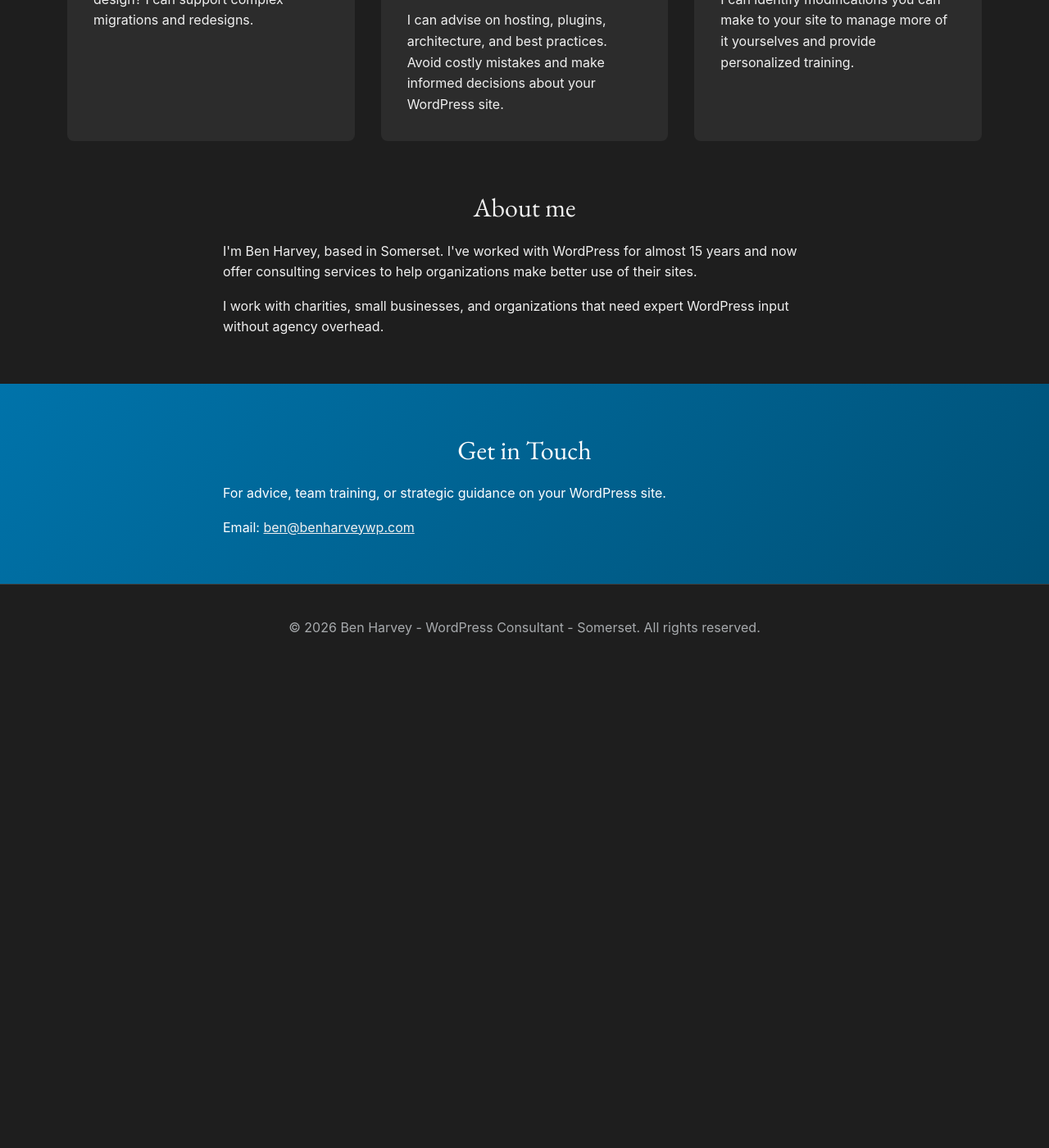
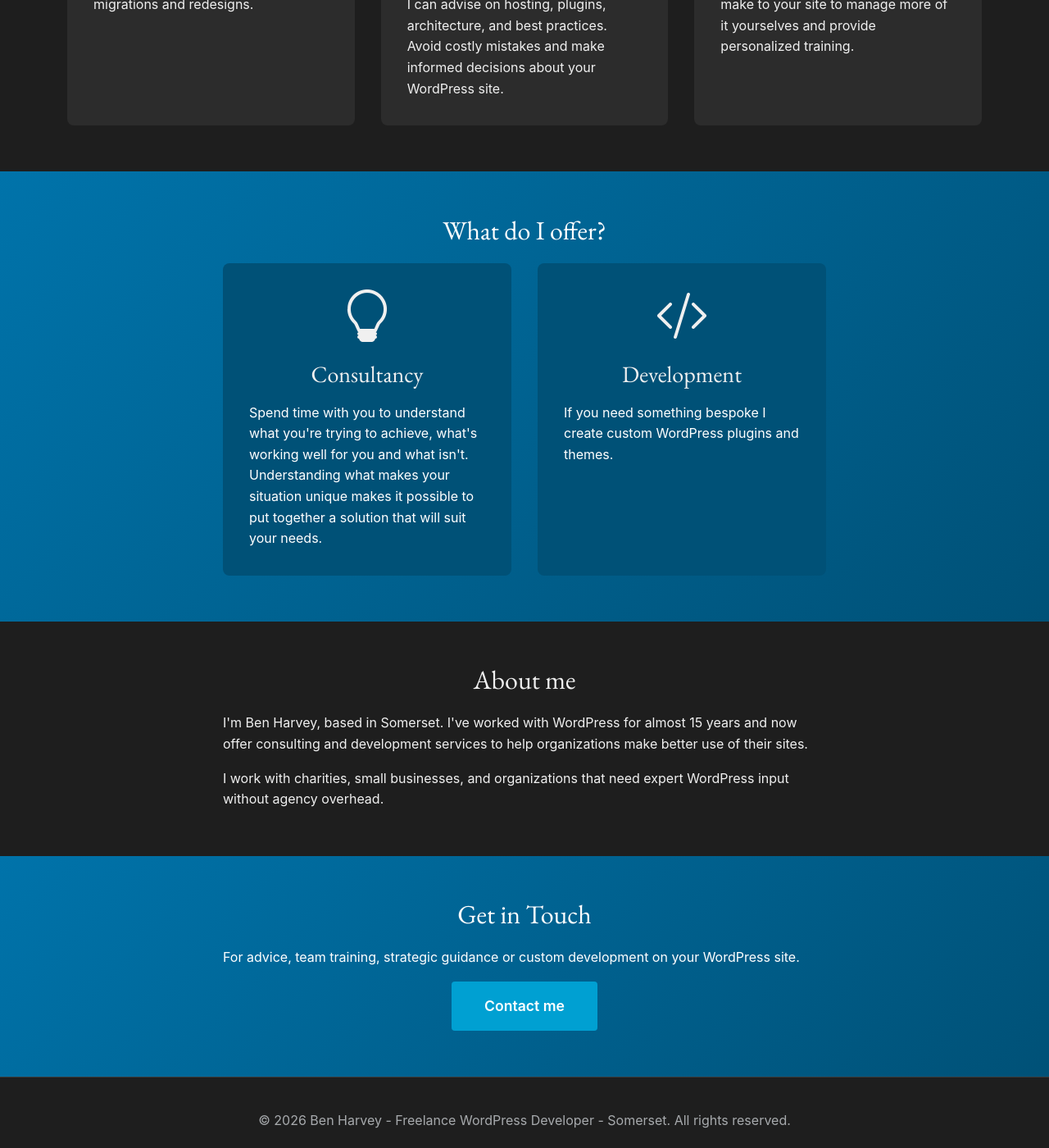
Before and after one commit to benwebdevleic/wordpress-consultant, a Jekyll site: the page built from index.html, in a window 1280 px wide and 1400 px high, scrolled down 1686 px. Shown: the whole window at 82% size. Built offline with Jekyll 4.4.1, drawn with Linux system fonts in a browser that asks for light colours; before the commit the page ends 2521 px from its top, so only the background shows below that; some of the changed text lies outside the part shown.

Commit message:
Shift from WordPress consultant to Freelance WordPress Developer

```diff
--- a/_config.yml
+++ b/_config.yml
@@ -1,10 +1,10 @@
 title: Ben Harvey
-tagline: WordPress Consultant - Somerset
+tagline: Freelance WordPress Developer - Somerset
 email: ben@benharveywp.com
 location:
   county: Somerset
 description: >
-  Strategic advice and practical training for WordPress sites.
+  Strategic advice, practical training and custom development for WordPress sites.
   I help you make informed decisions and use your platform effectively.
 url: "https://benharveywp.com"
 baseurl: ""
--- a/index.html
+++ b/index.html
@@ -6,7 +6,7 @@ layout: default
         <div class="row">
             <div class="col-md-8 offset-md-2">
                 <div class="hero__content">
-                    <h2 class="centered">Independent WordPress Expertise</h2>
+                    <h2 class="centered section__heading">Independent WordPress Expertise</h2>
                     <p>{{ site.description }}</p>
                     <a href="mailto:{{ site.email }}" class="button button--primary">Contact me</a>
                 </div>
@@ -15,9 +15,9 @@ layout: default
     </div>
 </section>
 
-<section class="section section--joined-below">
+<section class="section">
     <div class="container">
-        <h2 class="centered">How can I help?</h2>
+        <h2 class="centered section__heading">How can I help?</h2>
         <div class="grid grid--auto-fit services">
             <div class="card">
                 <i class="bi bi-speedometer card__icon"></i>
@@ -61,12 +61,34 @@ layout: default
     </div>
 </section>
 
+<section class="section section--gradient">
+    <div class="container">
+        <div class="row">
+            <div class="col-md-8 offset-md-2">
+                <h2 class="centered section__heading">What do I offer?</h2>
+                <div class="grid grid--auto-fit services">
+                    <div class="card card--background-gradient-color">
+                        <i class="bi bi-lightbulb card__icon"></i>
+                        <h3 class="card__title">Consultancy</h3>
+                        <p>Spend time with you to understand what you're trying to achieve, what's working well for you and what isn't. Understanding what makes your situation unique makes it possible to put together a solution that will suit your needs.</p>
+                    </div>
+                    <div class="card card--background-gradient-color">
+                        <i class="bi bi-code-slash card__icon"></i>
+                        <h3 class="card__title">Development</h3>
+                        <p>If you need something bespoke I create custom WordPress plugins and themes.</p>
+                    </div>
+                </div>
+            </div>
+        </div>
+    </div>
+</section>
+
 <section class="section">
     <div class="container">
         <div class="row">
             <div class="col-md-8 offset-md-2">
-                <h2 class="centered">About me</h2>
-                <p>I'm {{ site.title }}, based in {{ site.location.county }}. I've worked with WordPress for almost 15 years and now offer consulting services to help organizations make better use of their sites.</p>
+                <h2 class="centered section__heading">About me</h2>
+                <p>I'm {{ site.title }}, based in {{ site.location.county }}. I've worked with WordPress for almost 15 years and now offer consulting and development services to help organizations make better use of their sites.</p>
                 <p>I work with charities, small businesses, and organizations that need expert WordPress input without agency overhead.</p>
             </div>
         </div>
@@ -77,10 +99,10 @@ layout: default
     <div class="container">
         <div class="row">
             <div class="col-md-8 offset-md-2">
-                <h2 class="centered">Get in Touch</h2>
-                <p>For advice, team training, or strategic guidance on your WordPress site.</p>
+                <h2 class="centered section__heading">Get in Touch</h2>
+                <p>For advice, team training, strategic guidance or custom development on your WordPress site.</p>
                 <div class="contact__info">
-                    <p>Email: <a href="mailto:{{ site.email }}">{{ site.email }}</a></p>
+                    <p class="centered"><a href="mailto:{{ site.email }}" class="button button--primary">Contact me</a></p>
                 </div>
             </div>
         </div>
```
